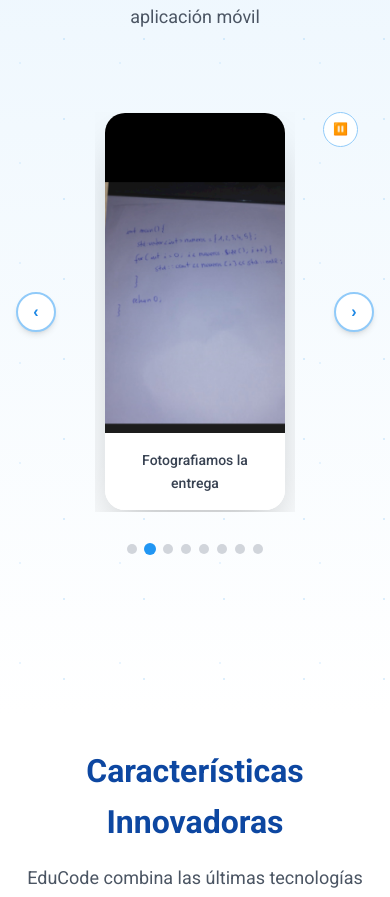
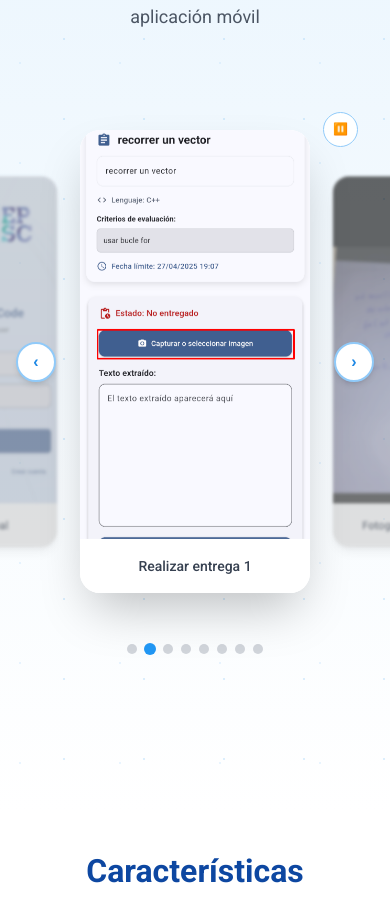
Before and after one commit to p82garpr/edulanding, a React (Create React App) app: page / in a window 390 px wide. Shown: the part 3130-4027 px from the top of the page. Built offline with nearby package versions, Linux system fonts and the light colour scheme.

Commit message:
updated carrousel

```diff
--- a/src/components/ProductShowcase.css
+++ b/src/components/ProductShowcase.css
@@ -235,7 +235,9 @@
   display: flex;
   align-items: center;
   justify-content: center;
-  overflow: hidden;
+  overflow: visible;
+  perspective: 1000px;
+  transform-style: preserve-3d;
 }
 
 .carousel-slide {
@@ -245,25 +247,57 @@
   border-radius: 20px;
   overflow: hidden;
   box-shadow: var(--shadow-lg);
-  transition: all 0.8s cubic-bezier(0.25, 0.46, 0.45, 0.94);
+  transition: all 0.6s cubic-bezier(0.4, 0, 0.2, 1);
   cursor: pointer;
+  transform-style: preserve-3d;
+  will-change: transform, opacity;
+}
+
+.carousel-slide.transitioning {
+  transition: all 0.6s cubic-bezier(0.4, 0, 0.2, 1);
+}
+
+.carousel-slide:not(.active) {
+  filter: blur(2px) brightness(0.8);
+  opacity: 0.7;
+  pointer-events: none;
 }
 
 .carousel-slide.active {
   box-shadow: var(--shadow-2xl);
+  filter: blur(0) brightness(1);
+  opacity: 1;
+  z-index: 3;
+}
+
+/* Posicionamiento específico para cada slide */
+.carousel-slide[style*="position: 0"] {
+  transform: translateX(-100%) translateZ(-50px) rotateY(10deg) scale(0.8);
+}
+
+.carousel-slide[style*="position: 2"] {
+  transform: translateX(100%) translateZ(-50px) rotateY(-10deg) scale(0.8);
+}
+
+.carousel-slide[style*="position: 1"] {
+  transform: translateX(0) translateZ(50px) rotateY(0) scale(1);
 }
 
 .slide-container {
   position: relative;
   overflow: hidden;
   aspect-ratio: 9/16;
+  transform-origin: center center;
+  transition: transform 0.6s cubic-bezier(0.4, 0, 0.2, 1);
+  will-change: transform;
 }
 
 .slide-image {
   width: 100%;
   height: 100%;
   object-fit: cover;
-  transition: transform 0.3s ease;
+  transition: transform 0.6s cubic-bezier(0.4, 0, 0.2, 1);
+  will-change: transform;
 }
 
 .slide-overlay {
@@ -277,7 +311,8 @@
   align-items: center;
   justify-content: center;
   opacity: 0;
-  transition: opacity 0.3s ease;
+  transition: opacity 0.4s ease;
+  backdrop-filter: blur(4px);
 }
 
 .carousel-slide.active:hover .slide-overlay {
@@ -589,12 +624,21 @@
   }
 
   .carousel-track {
-    width: 200px;
-    height: 400px;
+    width: 250px;
+    height: 500px;
+    perspective: 800px;
   }
 
   .carousel-slide {
-    width: 180px;
+    width: 230px;
+  }
+
+  .carousel-slide[style*="position: 0"] {
+    transform: translateX(-80%) translateZ(-30px) rotateY(10deg) scale(0.8);
+  }
+
+  .carousel-slide[style*="position: 2"] {
+    transform: translateX(80%) translateZ(-30px) rotateY(-10deg) scale(0.8);
   }
 
   .carousel-nav {
--- a/src/components/ProductShowcase.js
+++ b/src/components/ProductShowcase.js
@@ -5,6 +5,7 @@ const ProductShowcase = () => {
   const [selectedImage, setSelectedImage] = useState(null);
   const [currentSlide, setCurrentSlide] = useState(0);
   const [isAutoPlaying, setIsAutoPlaying] = useState(true);
+  const [isTransitioning, setIsTransitioning] = useState(false);
 
   const technologies = [
     { name: 'Flutter', logo: '/logos/flutter.png', category: 'Frontend' },
@@ -28,33 +29,46 @@ const ProductShowcase = () => {
     { id: 2, src: '/app_screenshot/en1.png', alt: 'Realizar entrega 1' },
     { id: 3, src: '/app_screenshot/en2.png', alt: 'Fotografiamos la entrega' },
     { id: 4, src: '/app_screenshot/en3.png', alt: 'Procesamos la iamgen con el OCR' },
-    { id: 6, src: '/app_screenshot/en5.png', alt: 'Enviamos la solucion' },
-    { id: 7, src: '/app_screenshot/en6.png', alt: 'La I.A. evalúa la solución' },
-    { id: 8, src: '/app_screenshot/crearAct2.png', alt: 'Crear actividad como profesor' },
-    { id: 9, src: '/app_screenshot/forgot3.png', alt: 'Recuperar contraseña' }
+    { id: 5, src: '/app_screenshot/en5.png', alt: 'Enviamos la solucion' },
+    { id: 6, src: '/app_screenshot/en6.png', alt: 'La I.A. evalúa la solución' },
+    { id: 7, src: '/app_screenshot/crearAct2.png', alt: 'Crear actividad como profesor' },
+    { id: 8, src: '/app_screenshot/forgot3.png', alt: 'Recuperar contraseña' }
   ];
 
   // Auto-play carousel
   useEffect(() => {
-    if (!isAutoPlaying) return;
+    if (!isAutoPlaying || isTransitioning) return;
 
     const interval = setInterval(() => {
-      setCurrentSlide((prev) => (prev + 1) % screenshots.length);
-    }, 4000); // Cambiar cada 4 segundos
+      handleSlideChange('next');
+    }, 4000);
 
     return () => clearInterval(interval);
-  }, [isAutoPlaying, screenshots.length]);
+  }, [isAutoPlaying, isTransitioning]);
 
-  const nextSlide = () => {
-    setCurrentSlide((prev) => (prev + 1) % screenshots.length);
+  const handleSlideChange = (direction) => {
+    if (isTransitioning) return;
+
+    setIsTransitioning(true);
+
+    const newSlide = direction === 'next'
+      ? (currentSlide + 1) % screenshots.length
+      : (currentSlide - 1 + screenshots.length) % screenshots.length;
+
+    setCurrentSlide(newSlide);
+
+    // Permitir nueva transición después de que termine la actual
+    setTimeout(() => {
+      setIsTransitioning(false);
+    }, 600); // Debe coincidir con la duración de la transición CSS
   };
 
-  const prevSlide = () => {
-    setCurrentSlide((prev) => (prev - 1 + screenshots.length) % screenshots.length);
-  };
+  const nextSlide = () => handleSlideChange('next');
+  const prevSlide = () => handleSlideChange('prev');
 
   const goToSlide = (index) => {
-    setCurrentSlide(index);
+    if (isTransitioning || index === currentSlide) return;
+    handleSlideChange(index > currentSlide ? 'next' : 'prev');
   };
 
   const openModal = (image) => {
@@ -69,13 +83,29 @@ const ProductShowcase = () => {
 
   const getVisibleSlides = () => {
     const visible = [];
-    for (let i = 0; i < 3; i++) {
-      const index = (currentSlide + i) % screenshots.length;
-      visible.push({
-        ...screenshots[index],
-        position: i
-      });
-    }
+    const totalSlides = screenshots.length;
+
+    // Calculamos los índices de las tres imágenes que queremos mostrar
+    const prevIndex = (currentSlide - 1 + totalSlides) % totalSlides;
+    const nextIndex = (currentSlide + 1) % totalSlides;
+
+    // Agregamos las tres imágenes en orden: anterior, actual, siguiente
+    visible.push({
+      ...screenshots[prevIndex],
+      position: 0,
+      key: `${prevIndex}-prev`
+    });
+    visible.push({
+      ...screenshots[currentSlide],
+      position: 1,
+      key: `${currentSlide}-current`
+    });
+    visible.push({
+      ...screenshots[nextIndex],
+      position: 2,
+      key: `${nextIndex}-next`
+    });
+
     return visible;
   };
 
@@ -155,8 +185,8 @@ const ProductShowcase = () => {
               <div className="carousel-track">
                 {getVisibleSlides().map((screenshot) => (
                   <div
-                    key={`${screenshot.id}-${screenshot.position}`}
-                    className={`carousel-slide ${screenshot.position === 1 ? 'active' : ''}`}
+                    key={screenshot.key}
+                    className={`carousel-slide ${screenshot.position === 1 ? 'active' : ''} ${isTransitioning ? 'transitioning' : ''}`}
                     style={{
                       transform: `translateX(${(screenshot.position - 1) * 100}%) scale(${screenshot.position === 1 ? 1 : 0.8})`,
                       zIndex: screenshot.position === 1 ? 3 : 2,
```
